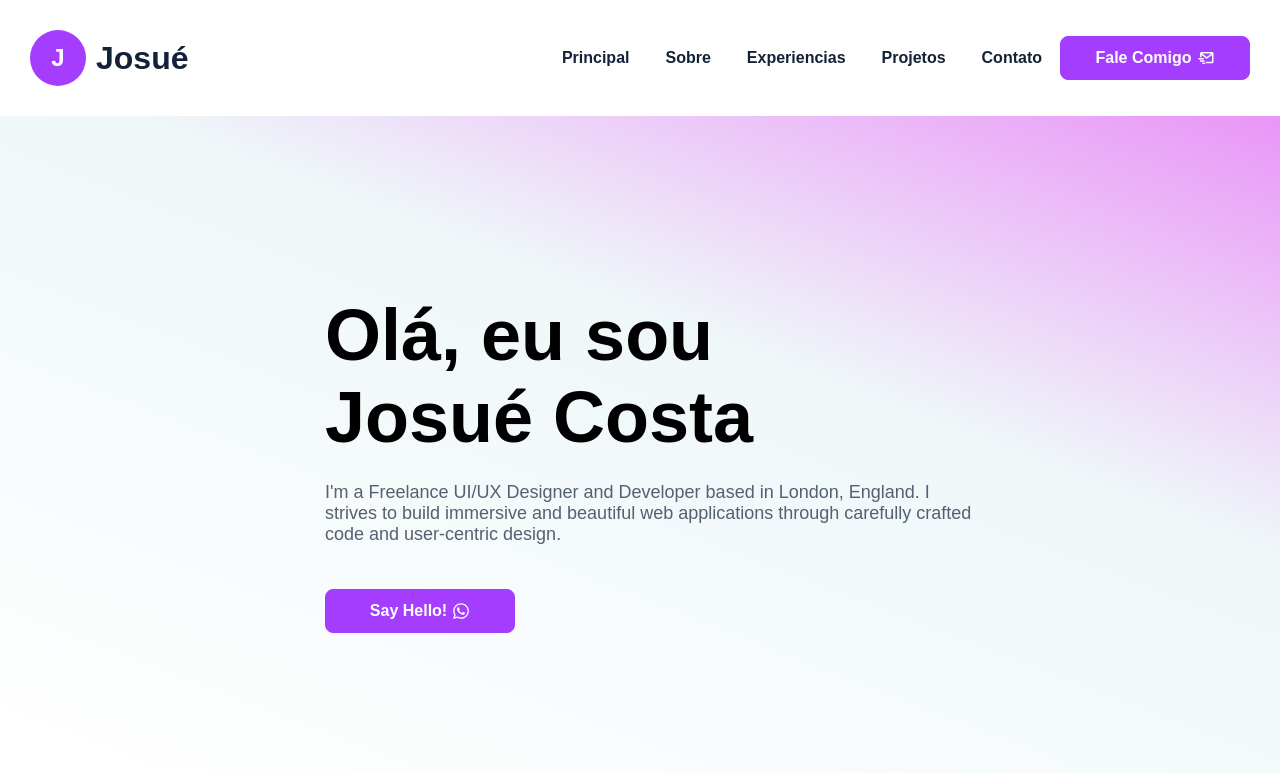
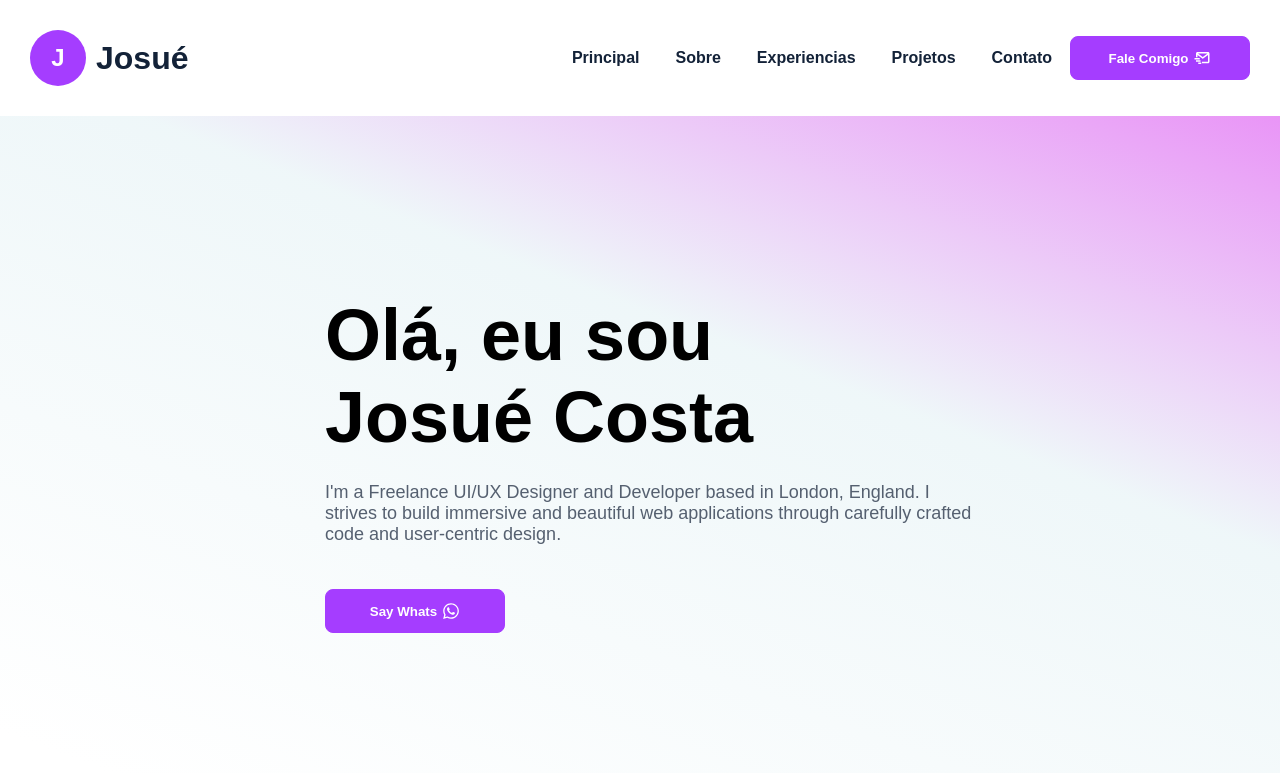
Before and after one commit to JosueCosta2023/portifolio-v2, a React (Vite) app: page / in a window 1280 px wide. Shown: the top 773 px of the page. Built offline with nearby package versions, Linux system fonts and the light colour scheme.

Commit message:
update: develop buttons primary and wire

```diff
--- a/src/components/HambunguerMenu/hanburguerMenu.tsx
+++ b/src/components/HambunguerMenu/hanburguerMenu.tsx
@@ -1,14 +1,13 @@
 import { useState } from "react"
 import { BiMailSend, BiMenuAltLeft } from "react-icons/bi"
 import { ButtomToggleMenuBurguer, MenuBurguerList } from "./styled"
-import { ButtomWire } from "../../globalStyles"
-import { MailUrl, scrollToSection } from "../utils";
+import { handleClickMail, scrollToSection } from "../utils";
+import { ButtomPrimaryWire } from "../buttons/buttonPrimary";
 
 
 interface HanburguerMenuProps {
     items: string[];
     sectionIds: string[]
-
 }
 
 export const HamburguerMenu : React.FC<HanburguerMenuProps> = ({items, sectionIds}) => {
@@ -22,9 +21,7 @@ export const HamburguerMenu : React.FC<HanburguerMenuProps> = ({items, sectionId
     return(
         <>
             <ButtomToggleMenuBurguer onClick={toggleMenu}>
-
                     <BiMenuAltLeft/>
-
             </ButtomToggleMenuBurguer>
             {
                 isOpen && (
@@ -32,7 +29,13 @@ export const HamburguerMenu : React.FC<HanburguerMenuProps> = ({items, sectionId
                         {items.map((item, index) => (
                                 <li key={index} onClick={() => scrollToSection(sectionIds[index])}>{item}</li>
                         ))}
-                        {<ButtomWire href={MailUrl} target="_blank">  Fale Comigo<BiMailSend/></ButtomWire>}
+                        {
+                            <ButtomPrimaryWire onClick={handleClickMail}>
+                                Fale Comigo <BiMailSend/>
+                            </ButtomPrimaryWire>
+
+                        }
+
                     </MenuBurguerList>
                 )
             }
--- a/src/components/Menu/menu.tsx
+++ b/src/components/Menu/menu.tsx
@@ -1,11 +1,8 @@
 import { BiMailSend } from "react-icons/bi";
-import { ButtonPrimary } from "../../globalStyles";
 import { UlMenu } from "./styled";
 import React from "react";
-import { MailUrl, scrollToSection } from "../utils";
-
-
-
+import { ButtonPrimary } from "../buttons/buttonPrimary/styled";
+import { handleClickMail, scrollToSection } from "../utils";
 
 interface MenuProps  {
     items: string[];
@@ -14,16 +11,14 @@ interface MenuProps  {
 
 export const Menu: React.FC<MenuProps> = ({items, sectionIds}) => {
 
-
-
-    console.log(sectionIds)
-
     return(
         <UlMenu>
             {items.map((item, index) => (
                     <li key={index} onClick={() => scrollToSection(sectionIds[index])}>{item}</li>
             ))}
-            {<ButtonPrimary href={MailUrl} target="_blank">Fale Comigo <BiMailSend/> </ButtonPrimary>}
+            {<ButtonPrimary onClick={handleClickMail}>
+                Fale Comigo <BiMailSend/>
+            </ButtonPrimary>}
         </UlMenu>
     )
 }
--- a/src/components/Menu/styled.tsx
+++ b/src/components/Menu/styled.tsx
@@ -18,7 +18,6 @@ export const UlMenu = styled.ul`
             color: var(--secundary-light);
         }
     }
-
     @media(max-width: 768px){
         display: none;
     }
--- /dev/null
+++ b/src/components/buttons/buttonPrimary/index.tsx
@@ -0,0 +1,25 @@
+import React, { ReactNode } from "react"
+import { ButtonWire, ButtonPrimary } from "./styled"
+
+interface BurrtomPropsType {
+    children: ReactNode;
+    onClick: () => void;
+    disabled?: boolean;
+}
+
+
+export const ButtomPrimaryNormal: React.FC<BurrtomPropsType> = ({children, onClick, disabled}) => {
+    return(
+        <ButtonPrimary onClick={onClick} disabled={disabled || false}>
+            {children}
+        </ButtonPrimary>
+    )
+}
+
+export const ButtomPrimaryWire: React.FC<BurrtomPropsType> = ({children, onClick, disabled}) => {
+    return(
+        <ButtonWire onClick={onClick} disabled={disabled || false}>
+            {children}
+        </ButtonWire>
+    )
+}
--- /dev/null
+++ b/src/components/buttons/buttonPrimary/styled.ts
@@ -0,0 +1,41 @@
+import styled from "styled-components";
+
+export const ButtonPrimary = styled.button`
+    padding: 12px 24px;
+    background-color: var(--primary-normal);
+    color: white;
+    font-weight: bold;
+    border-radius: 8px;
+    border: 1px solid var(--primary-normal);
+    justify-content: center;
+    display: flex;
+    width: 180px;
+    max-width: 100%;
+    align-items: center;
+    gap: 5px;
+    & > svg{
+        font-size: 18px;
+    }
+    &:hover{
+        background-color: white;
+        color: var(--primary-normal);
+    }
+`
+
+export const ButtonWire = styled.button`
+    padding: 12px 24px;
+    background-color: white;
+    color: var(--primary-normal);
+    font-weight: bold;
+    border-radius: 8px;
+    font-size: 14px;
+    border: 1px solid var(--primary-normal);
+    display: flex;
+    justify-content: space-around;
+    align-items: center;
+    max-width: 100%;
+    &:hover{
+        background-color: var(--primary-normal);
+        color: white;
+    }
+`
--- a/src/components/utils/index.tsx
+++ b/src/components/utils/index.tsx
@@ -5,6 +5,17 @@ export const scrollToSection = (sectionId : string) => {
     }
 }
 
+export const handleClickMail = () => {
+    const MailUrl = "mailto:contato_josuecosta@hotmail.com";
+    window.location.href = MailUrl;
+}
 
-export const MailUrl = "mailto:contato_josuecosta@hotmail.com"
-export const WhatsappUrl = 'https://wa.me/65993408371'
+export const handleClickWhatsapp = () => {
+    const WhatsappUrl = 'https://wa.me/65993408371';
+    window.open(WhatsappUrl, '_blank');
+}
+
+
+export const handleClickTest = () => {
+    console.log("Botão clicado")
+}
--- a/src/globalStyles.tsx
+++ b/src/globalStyles.tsx
@@ -1,4 +1,4 @@
-import styled, { createGlobalStyle } from "styled-components";
+import { createGlobalStyle } from "styled-components";
 import "./root.css"
 
 export const GlobalStyle = createGlobalStyle`
@@ -15,49 +15,9 @@ export const GlobalStyle = createGlobalStyle`
     }
     a{
         text-decoration: none;
-        cursor: pointer;
     }
     button{
         cursor: pointer;
     }
 
 `
-
-export const ButtonPrimary = styled.a`
-    padding: 12px 24px;
-    background-color: var(--primary-normal);
-    color: white;
-    font-weight: bold;
-    border-radius: 8px;
-    border: 1px solid var(--primary-normal);
-    justify-content: center;
-    display: flex;
-    width: 140px;
-    max-width: 100%;
-    align-items: center;
-    gap: 5px;
-    & > svg{
-        font-size: 18px;
-    }
-    &:hover{
-        background-color: white;
-        color: var(--primary-normal);
-    }
-`
-export const ButtomWire = styled.a`
-    padding: 12px 24px;
-    background-color: white;
-    color: var(--primary-normal);
-    font-weight: bold;
-    border-radius: 8px;
-    font-size: 14px;
-    border: 1px solid var(--primary-normal);
-    display: flex;
-    justify-content: space-around;
-    align-items: center;
-    max-width: 100%;
-    &:hover{
-        background-color: var(--primary-normal);
-        color: white;
-    }
-`
--- a/src/pages/home/sections/about/index.tsx
+++ b/src/pages/home/sections/about/index.tsx
@@ -2,11 +2,10 @@ import {FaGithub, FaInstagram, FaLinkedin, FaWhatsapp } from "react-icons/fa"
 import { AboutContentGray, AboutContentWhite, AboutSectionStyle } from "./styled"
 import { SiFrontendmentor } from "react-icons/si"
 import ImageDefaul from '../../../../assets/images/perfilImage.png'
-import { ButtomWire, ButtonPrimary } from "../../../../globalStyles"
-import { scrollToSection } from "../../../../components/utils"
 
 
 export const About = () => {
+
     return(
         <AboutSectionStyle id="about">
             <AboutContentWhite>
@@ -27,8 +26,6 @@ export const About = () => {
                     <p>I design and develop services for customers specializing creating stylish, modern websites, web services and online stores. My passion is to design digital user experiences.</p>
                     <p>I design and develop services for customers specializing creating stylish, modern websites, web services.</p>
                     <div>
-                        <ButtonPrimary>Meus Projetos</ButtonPrimary>
-                        <ButtomWire>Baixar CV</ButtomWire>
                     </div>
                 </div>
             </AboutContentWhite>
--- a/src/pages/home/sections/hero/index.tsx
+++ b/src/pages/home/sections/hero/index.tsx
@@ -1,5 +1,4 @@
 import { FaWhatsapp } from "react-icons/fa";
-import { ButtonPrimary } from "../../../../globalStyles";
 import {
   HeroContent,
   HeroData,
@@ -10,7 +9,9 @@ import {
   HeroSectionContainer,
 } from "./styled";
 import ImagemPadrao from '../../../../assets/images/perfilImage.png'
-import { WhatsappUrl } from "../../../../components/utils";
+import { handleClickWhatsapp } from "../../../../components/utils";
+import { ButtomPrimaryNormal } from "../../../../components/buttons/buttonPrimary";
+
 
 export const Hero = () => {
   return (
@@ -20,9 +21,9 @@ export const Hero = () => {
           <HeroInfo>
             <h3>Olá, eu sou <br/>Josué Costa</h3>
             <p>I'm a Freelance UI/UX Designer and Developer based in London, England. I strives to build immersive and beautiful web applications through carefully crafted code and user-centric design.</p>
-            <ButtonPrimary href={WhatsappUrl} target="_blank">
-                  Say Hello! <FaWhatsapp/>
-              </ButtonPrimary>
+              <ButtomPrimaryNormal onClick={handleClickWhatsapp}>
+                Say Whats <FaWhatsapp/>
+              </ButtomPrimaryNormal>
           </HeroInfo>
 
           <HeroData>
```
